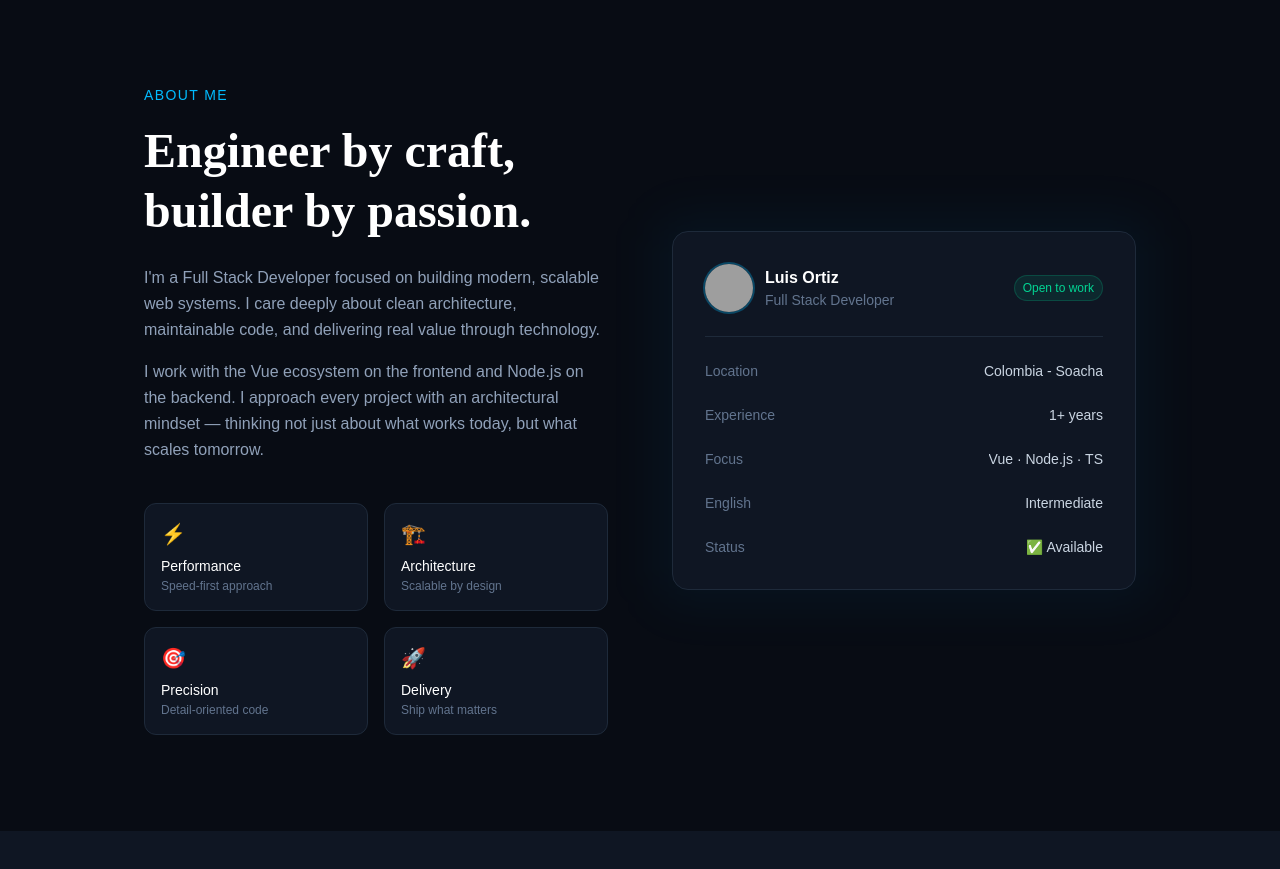
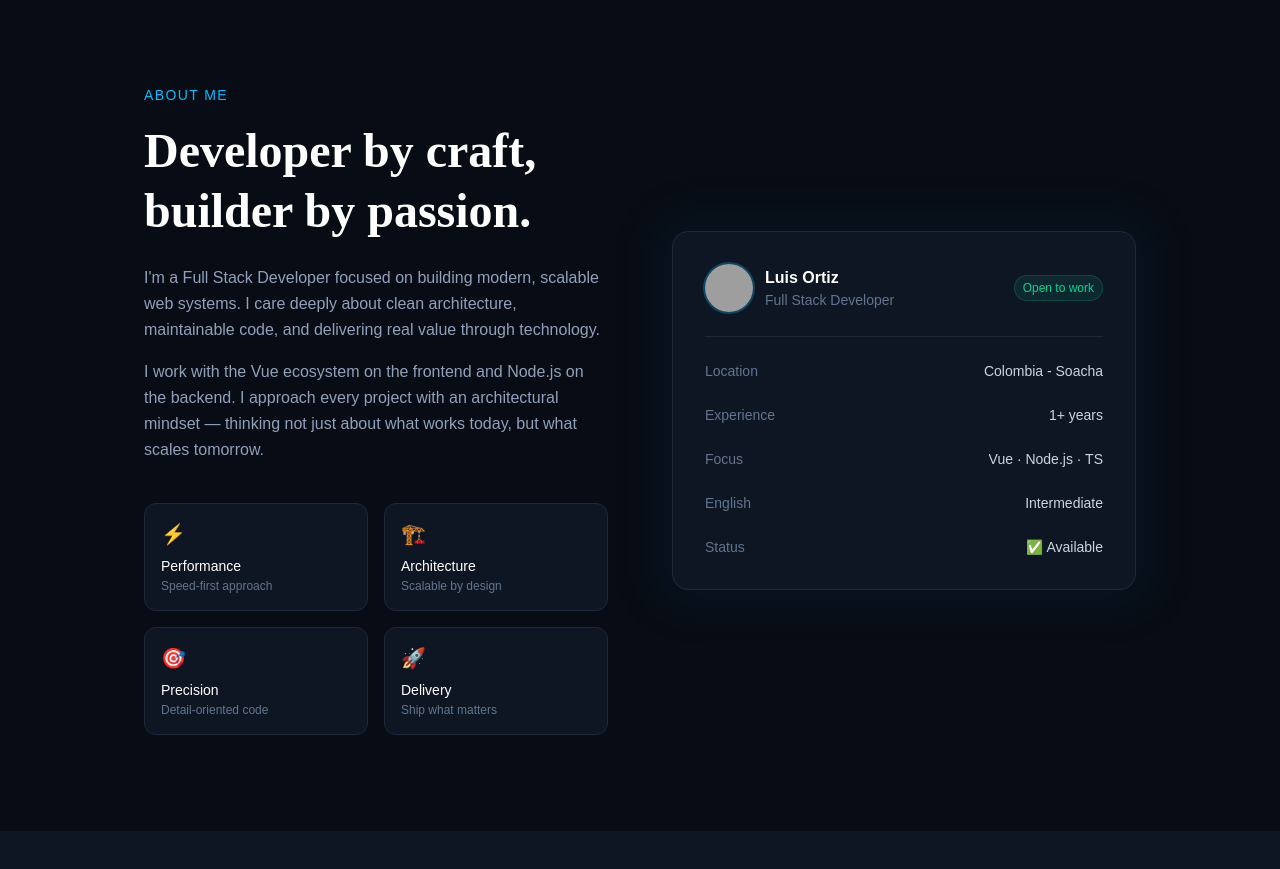
Before and after one commit to LuisOrtizR/portfolio, a Vue app: page / in a window 1280 px wide. Shown: the part 880-1749 px from the top of the page. Built offline with nearby package versions, Linux system fonts and the light colour scheme; grey boxes are pictures that could not be loaded.

Commit message:
Cambios en los lenguajes por detalle de sobre mi

```diff
--- a/src/i18n/locales/en.ts
+++ b/src/i18n/locales/en.ts
@@ -22,7 +22,7 @@ export default {
   },
   about: {
     tag: 'About me',
-    heading1: 'Engineer by craft,',
+    heading1: 'Developer by craft,',
     heading2: 'builder by passion.',
     p1: "I'm a Full Stack Developer focused on building modern, scalable web systems. I care deeply about clean architecture, maintainable code, and delivering real value through technology.",
     p2: 'I work with the Vue ecosystem on the frontend and Node.js on the backend. I approach every project with an architectural mindset — thinking not just about what works today, but what scales tomorrow.',
--- a/src/i18n/locales/es.ts
+++ b/src/i18n/locales/es.ts
@@ -22,7 +22,7 @@ export default {
   },
   about: {
     tag: 'Sobre mí',
-    heading1: 'Ingeniero por oficio,',
+    heading1: 'Desarrollador por oficio,',
     heading2: 'constructor por pasión.',
     p1: 'Soy un Desarrollador Full Stack enfocado en construir sistemas web modernos y escalables. Me importa profundamente la arquitectura limpia, el código mantenible y entregar valor real a través de la tecnología.',
     p2: 'Trabajo con el ecosistema Vue en el frontend y Node.js en el backend. Abordo cada proyecto con una mentalidad arquitectónica — pensando no solo en lo que funciona hoy, sino en lo que escala mañana.',
--- a/src/i18n/locales/pt.ts
+++ b/src/i18n/locales/pt.ts
@@ -22,7 +22,7 @@ export default {
   },
   about: {
     tag: 'Sobre mim',
-    heading1: 'Engenheiro por ofício,',
+    heading1: 'Desenvolvedor por ofício,',
     heading2: 'construtor por paixão.',
     p1: 'Sou um Desenvolvedor Full Stack focado em construir sistemas web modernos e escaláveis. Me importo profundamente com arquitetura limpa, código sustentável e entrega de valor real através da tecnologia.',
     p2: 'Trabalho com o ecossistema Vue no frontend e Node.js no backend. Abordo cada projeto com uma mentalidade arquitetônica — pensando não apenas no que funciona hoje, mas no que escala amanhã.',
```
